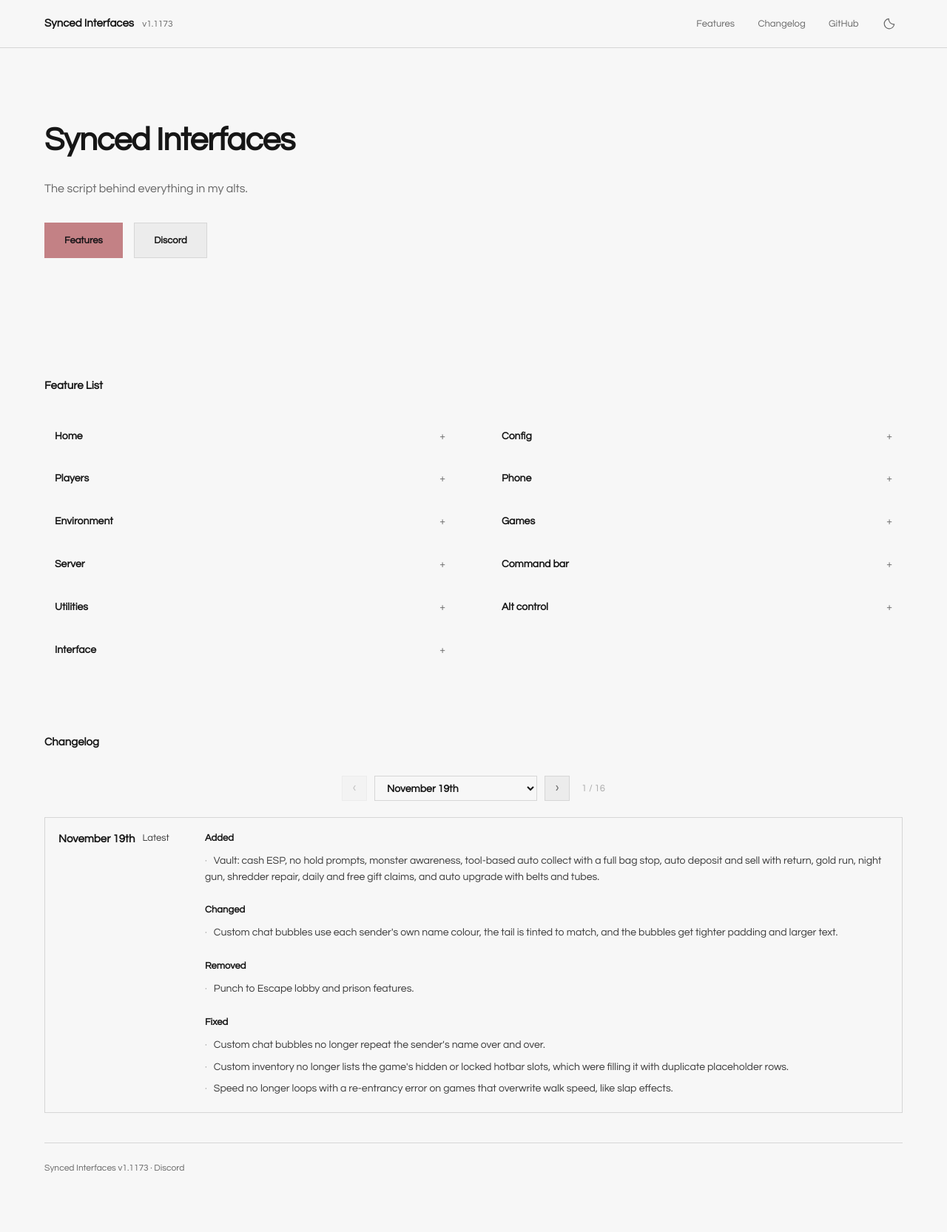
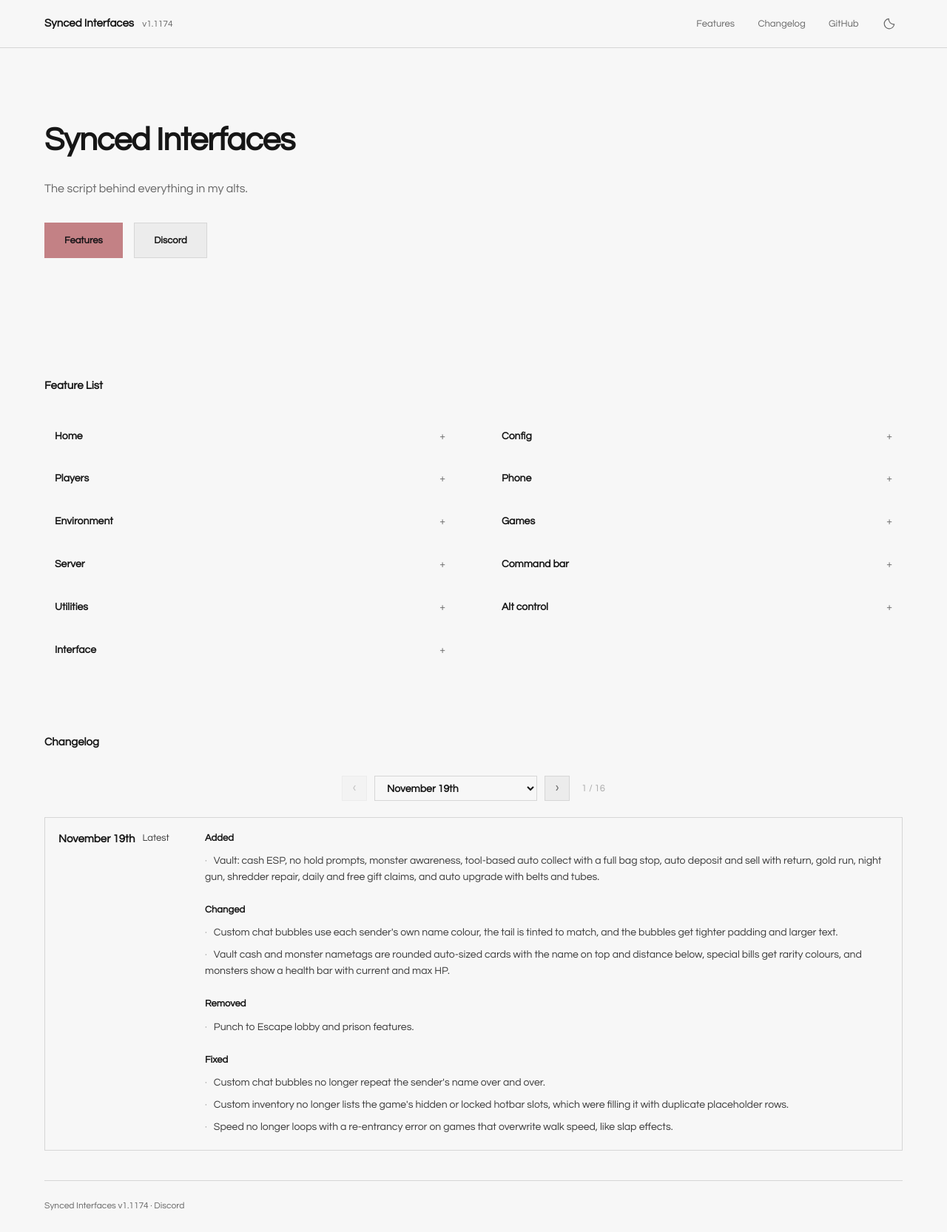
Before and after one commit to SyncedInterfaces/SyncedInterfaces.github.io, a plain HTML site: page index.html in a window 1280 px wide. Shown: the whole page at 74% size. Before the commit the page ends 1614 px from the top, so only its background shows below. Drawn offline with Linux system fonts and the light colour scheme.

Commit message:
Update site (1.1174) - November 19th

```diff
--- a/index.html
+++ b/index.html
@@ -6,7 +6,7 @@
 <title>Synced Interfaces</title>
 <meta name="description" content="The script behind everything in my alts.">
 <link rel="icon" type="image/svg+xml" href="favicon.svg">
-<link rel="stylesheet" href="style.css?v=1.1173">
+<link rel="stylesheet" href="style.css?v=1.1174">
 <script>
 document.documentElement.dataset.theme = localStorage.getItem("theme") || (matchMedia("(prefers-color-scheme: light)").matches ? "light" : "dark");
 </script>
@@ -14,7 +14,7 @@ document.documentElement.dataset.theme = localStorage.getItem("theme") || (match
 <body>
 <header class="site-header">
     <div class="bar page">
-        <a class="brand" href="/">Synced Interfaces <span class="version-badge">v1.1173</span></a>
+        <a class="brand" href="/">Synced Interfaces <span class="version-badge">v1.1174</span></a>
         <nav class="nav">
             <a href="#features">Features</a>
             <a href="#changelog">Changelog</a>
@@ -204,6 +204,7 @@ document.documentElement.dataset.theme = localStorage.getItem("theme") || (match
                     <p class="group-title">Changed</p>
                     <ul>
                         <li>Custom chat bubbles use each sender's own name colour, the tail is tinted to match, and the bubbles get tighter padding and larger text.</li>
+                        <li>Vault cash and monster nametags are rounded auto-sized cards with the name on top and distance below, special bills get rarity colours, and monsters show a health bar with current and max HP.</li>
                     </ul>
                 </div>
                 <div class="change-group removed">
@@ -665,7 +666,7 @@ document.documentElement.dataset.theme = localStorage.getItem("theme") || (match
         </div>
     </section>
 </main>
-<footer class="site-footer">Synced Interfaces v1.1173 &middot; <a href="https://discord.gg/syncedd" target="_blank" rel="noopener">Discord</a></footer>
+<footer class="site-footer">Synced Interfaces v1.1174 &middot; <a href="https://discord.gg/syncedd" target="_blank" rel="noopener">Discord</a></footer>
 </div>
 <script>
 (function () {
```
